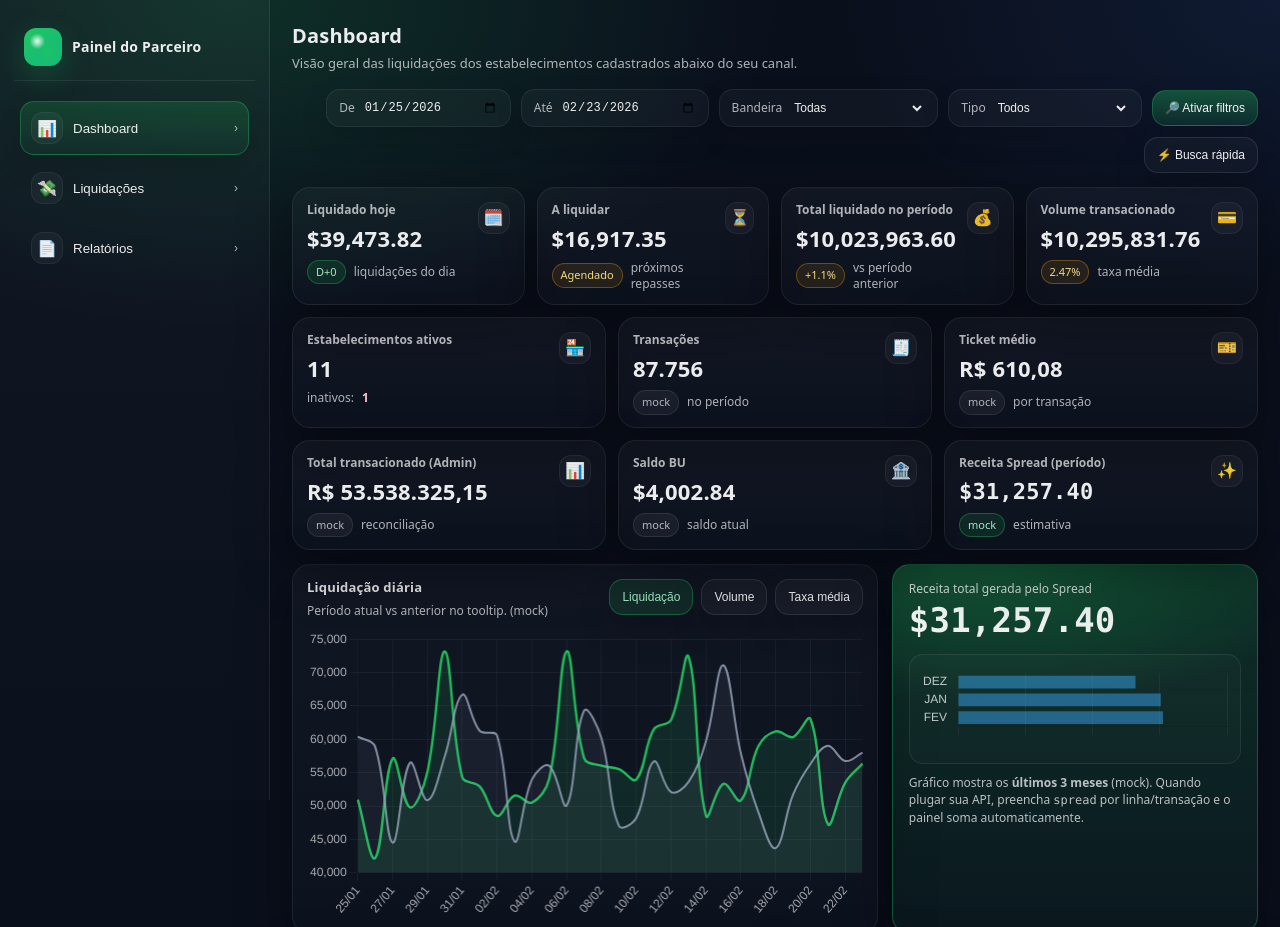
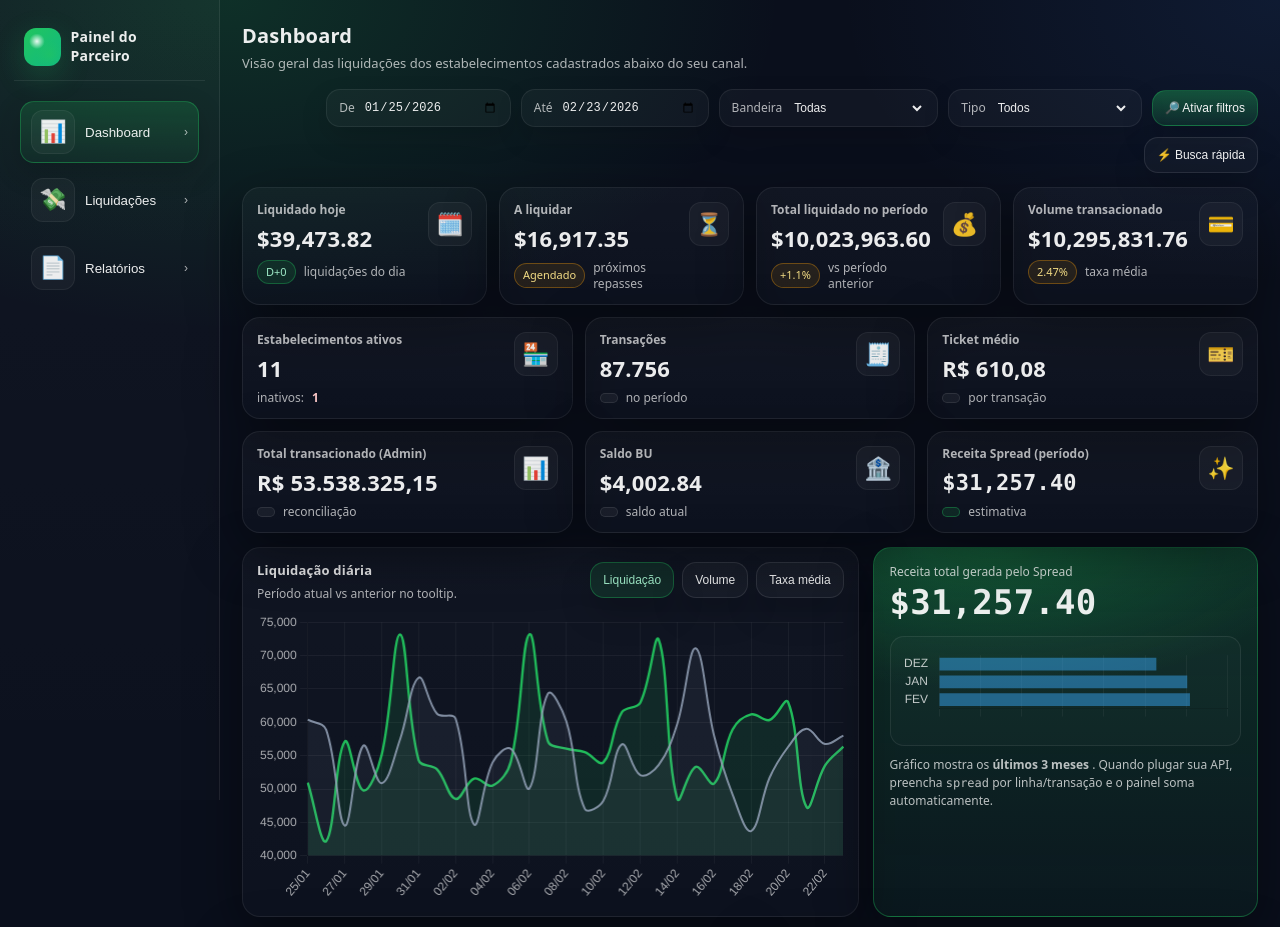
Before and after one commit to macena2025/liquidacoes-canal, a plain HTML site: page index.html in a window 1280 px wide. Shown: the top 927 px of the page. Drawn offline with nearby package versions, Linux system fonts and the light colour scheme.

Commit message:
Refactor index.html to remove 'mock' references

```diff
--- a/index.html
+++ b/index.html
@@ -40,7 +40,7 @@
     /* App layout */
     .app{
       display:grid;
-      grid-template-columns: 270px 1fr;
+      grid-template-columns: 220px 1fr;
       min-height:100vh;
     }
 
@@ -78,7 +78,7 @@
       border:1px solid transparent;
       background: transparent;
       color:var(--text);
-      padding:10px 10px;
+      padding:8px 10px;
       border-radius:14px;
       display:flex;
       align-items:center;
@@ -95,12 +95,12 @@
     }
     .nav .left{ display:flex; align-items:center; gap:10px; }
     .ico{
-      width:32px; height:32px;
+      width:44px; height:44px;
       border-radius:12px;
       display:grid; place-items:center;
       background: rgba(255,255,255,.04);
       border:1px solid rgba(255,255,255,.06);
-      font-size:16px;
+      font-size:22px;
     }
 
     /* Main */
@@ -374,7 +374,7 @@
       border-bottom: 1px solid rgba(255,255,255,.08);
       margin-bottom: 12px;
     }
-    .modalHead h3{ margin:0; font-size:16px; }
+    .modalHead h3{ margin:0; font-size:22px; }
     .modalGrid{
       display:grid;
       grid-template-columns: 1fr 1fr;
@@ -471,7 +471,7 @@
           <div class="modalChart"><canvas id="mLine"></canvas></div>
         </div>
         <div class="card section">
-          <div class="chartTitle"><span>Split por tipo (mock)</span><span class="muted" style="font-size:12px">quantidade</span></div>
+          <div class="chartTitle"><span>Split por tipo </span><span class="muted" style="font-size:12px">quantidade</span></div>
           <div class="modalChart small"><canvas id="mBars"></canvas></div>
         </div>
       </div>
@@ -617,7 +617,7 @@
                 <h3>Transações</h3>
                 <div class="val" id="kpiTransacoes">—</div>
                 <div class="sub">
-                  <span class="badge">mock</span>
+                  <span class="badge"></span>
                   <span class="muted">no período</span>
                 </div>
               </div>
@@ -631,7 +631,7 @@
                 <h3>Ticket médio</h3>
                 <div class="val" id="kpiTicketMedio">—</div>
                 <div class="sub">
-                  <span class="badge">mock</span>
+                  <span class="badge"></span>
                   <span class="muted">por transação</span>
                 </div>
               </div>
@@ -647,7 +647,7 @@
                 <h3>Total transacionado (Admin)</h3>
                 <div class="val" id="kpiTotalTrans">—</div>
                 <div class="sub">
-                  <span class="badge">mock</span>
+                  <span class="badge"></span>
                   <span class="muted">reconciliação</span>
                 </div>
               </div>
@@ -661,7 +661,7 @@
                 <h3>Saldo BU</h3>
                 <div class="val" id="kpiSaldoBU">—</div>
                 <div class="sub">
-                  <span class="badge">mock</span>
+                  <span class="badge"></span>
                   <span class="muted">saldo atual</span>
                 </div>
               </div>
@@ -675,7 +675,7 @@
                 <h3>Receita Spread (período)</h3>
                 <div class="val mono" id="kpiSpread">—</div>
                 <div class="sub">
-                  <span class="badge good">mock</span>
+                  <span class="badge good"></span>
                   <span class="muted">estimativa</span>
                 </div>
               </div>
@@ -689,7 +689,7 @@
             <div class="panel-head">
               <div>
                 <h3>Liquidação diária</h3>
-                <div class="meta">Período atual vs anterior no tooltip. (mock)</div>
+                <div class="meta">Período atual vs anterior no tooltip. </div>
               </div>
               <div class="panel-actions">
                 <button class="btn ghost" id="chipLiquidado">Liquidação</button>
@@ -714,7 +714,7 @@
             </div>
 
             <div class="hint">
-              Gráfico mostra os <b>últimos 3 meses</b> (mock). Quando plugar sua API, preencha <span class="mono">spread</span> por linha/transação e o painel soma automaticamente.
+              Gráfico mostra os <b>últimos 3 meses</b> . Quando plugar sua API, preencha <span class="mono">spread</span> por linha/transação e o painel soma automaticamente.
             </div>
           </div>
         </div>
@@ -1135,7 +1135,7 @@
     els.bandeira.addEventListener("change", syncTipoOptions);
 
     // ============================
-    // Build rows (mock aggregates)
+    // Build rows ( aggregates)
     // ============================
     function getDailySlice(fromISO, toISO){
       const from = new Date(fromISO), to = new Date(toISO);
@@ -1145,7 +1145,7 @@
       });
     }
 
-    // status rule: if last liquidation date within last 2 days -> Agendado, else Liquidado (mock)
+    // status rule: if last liquidation date within last 2 days -> Agendado, else Liquidado
     function calcStatus(lastDateISO){
       const last = new Date((lastDateISO) + "T00:00:00");
       const cutoff = addDays(new Date(today), -2);
@@ -1318,7 +1318,7 @@
         }
       });
 
-      // Donut brands (volume share - mock)
+      // Donut brands (volume share - )
       const totalVol = sum(rows,"volume") || 1;
       const base = {"Visa":0.28,"Mastercard":0.30,"Elo":0.18,"Amex":0.06,"Pix":0.18};
       const brandVals = BRANDS.map(b=> totalVol * base[b] * rand(0.95,1.05));
@@ -1536,11 +1536,11 @@
       const tx = Math.max(1, Math.round(sum(rows,"txCount")));
       const ticketUSD = (volume / tx) || 0;
 
-      // Admin "total transacionado" in BRL (mock)
-      const fx = 5.2; // mock USD->BRL
+      // Admin "total transacionado" in BRL
+      const fx = 5.2; // USD->BRL
       const totalBRL = volume * fx;
 
-      // Saldo BU (mock) derived from spread
+      // Saldo BU  derived from spread
       const saldoBU = Math.max(0, (spread * 0.08) + rand(1200, 4300));
 
       // Liquidado hoje vs a liquidar
```
